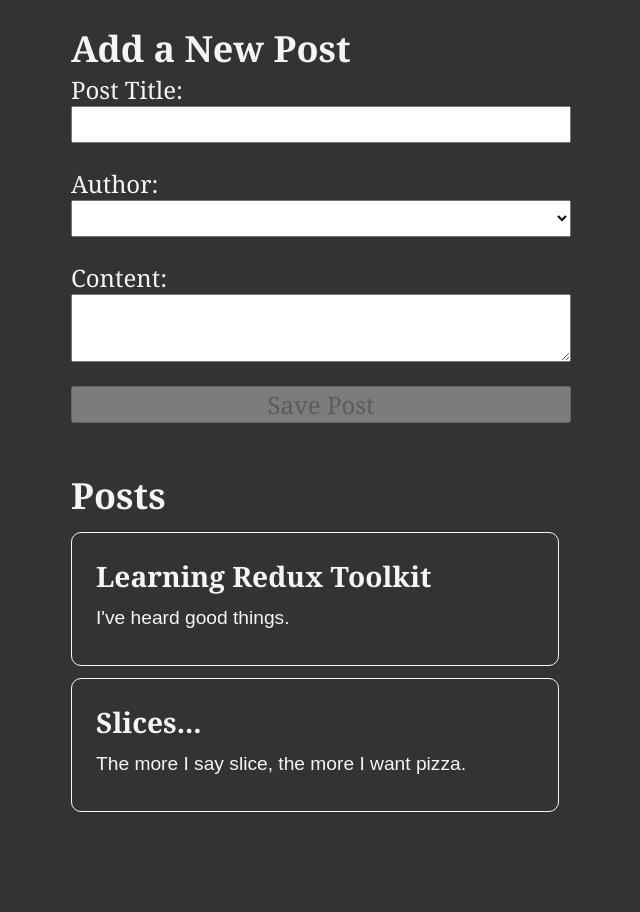
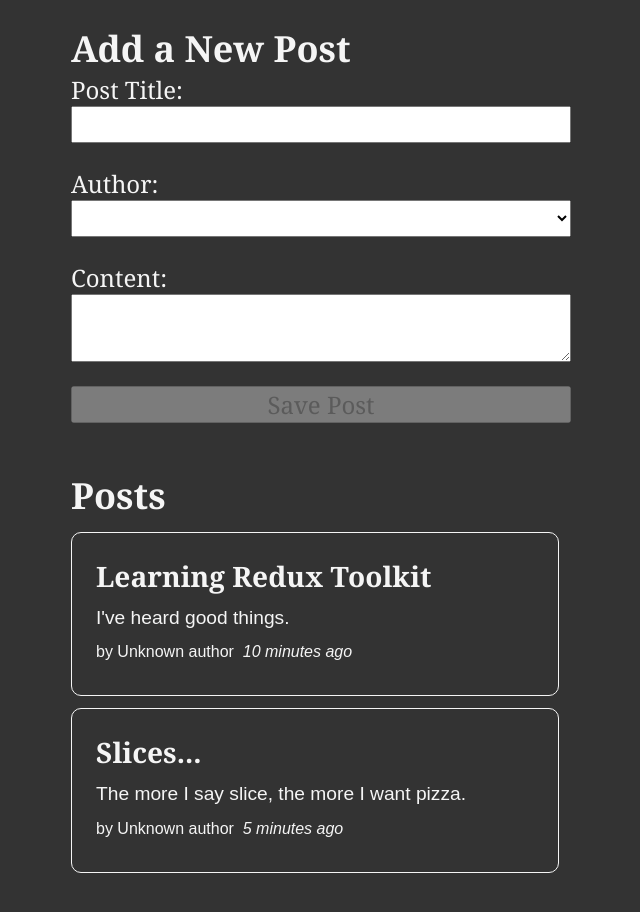
Before and after one commit to srijachatterjee19/posts-landing-page, a React (Create React App) app: page / in a window 1280 px wide. Shown: the top 912 px of the page, without its empty margins (319-959 px from the left). Built offline with nearby package versions, Linux system fonts and the light colour scheme.

Commit message:
Display author name and time when post was created

```diff
--- /dev/null
+++ b/src/features/posts/PostAuthor.js
@@ -0,0 +1,12 @@
+import { useSelector } from "react-redux";
+import { selectAllUsers } from "../users/usersSlice";
+
+// userId passed from PostsList
+const PostAuthor = ({ userId }) => {
+    const users = useSelector(selectAllUsers)
+    const author = users.find(user => user.id === userId);
+
+    return <span>by {author ? author.name : 'Unknown author'}</span>
+}
+
+export default PostAuthor
--- a/src/features/posts/PostsList.js
+++ b/src/features/posts/PostsList.js
@@ -1,16 +1,24 @@
 import { useSelector } from "react-redux";
 import { selectAllPosts } from "./postsSlice";
+import PostAuthor from "./PostAuthor";
+import TimeAgo from "./TimeAgo";
 
 const PostsList = () => {
 
  // get all the posts present in our state
  const posts = useSelector( selectAllPosts );
 
+
+
  const renderedPosts = posts.map(post => (
     <article key={ post.id }>
         <h3>{ post.title }</h3>
         {/* get first 100 characters from content */}
         <p>{ post.content.substring(0,100) }</p>
+        <p className="postCredit">
+            <PostAuthor userId = {post.userId} />
+            <TimeAgo timestamp = {post.date} />
+       </p>
     </article>
  ));
 
--- /dev/null
+++ b/src/features/posts/TimeAgo.js
@@ -0,0 +1,18 @@
+import { parseISO,formatDistanceToNow } from "date-fns";
+
+const TimeAgo = ({timestamp}) => {
+    let timeAgo = ''
+    if (timestamp) {
+        const date = parseISO(timestamp)
+        const timePeriod = formatDistanceToNow(date)
+        timeAgo = `${timePeriod} ago`
+    }
+
+    return (
+        <span title={timestamp}>
+            &nbsp; <i>{timeAgo}</i>
+        </span>
+    )
+}
+
+export default TimeAgo
--- a/src/features/posts/postsSlice.js
+++ b/src/features/posts/postsSlice.js
@@ -46,6 +46,7 @@
                     id: nanoid(),
                     title,
                     content,
+                    date: new Date().toISOString(),
                     userId
                 }
             }
```
